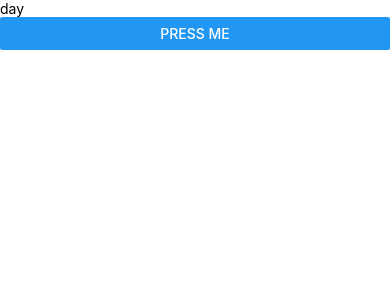
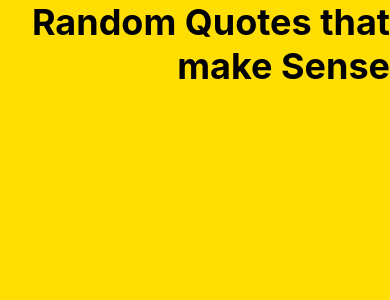
Before and after one commit to suchoX/PlaygroundReactNative, a React Native app: screen / in a window 390 px wide. Shown: the top 300 px of the page. Built offline with nearby package versions, Linux system fonts and the light colour scheme.

Commit message:
Added Quotes Heading

```diff
--- a/src/App.js
+++ b/src/App.js
@@ -17,7 +17,6 @@ import {
   Text,
   View,
   Button,
-  Alert,
 } from 'react-native';
 import {Observer} from 'mobx-react';
 import {useUiStore} from './stores';
@@ -27,11 +26,14 @@ const App: () => Node = () => {
   return (
     <Observer>
       {() => (
-        <SafeAreaView>
-          <View>
-            <Text>{uiStore.colorScheme.type}</Text>
-            <Button title="Press me" onPress={() => uiStore.switchDayNight()} />
-          </View>
+        <SafeAreaView
+          style={[
+            styles.container,
+            {backgroundColor: uiStore.colorScheme.primaryColor},
+          ]}>
+          <Text style={styles.quotesHeading}>
+            {'Random Quotes that make Sense'}
+          </Text>
         </SafeAreaView>
       )}
     </Observer>
@@ -39,6 +41,15 @@ const App: () => Node = () => {
 };
 
 const styles = StyleSheet.create({
+  container: {
+    flex: 1,
+  },
+  quotesHeading: {
+    fontSize: 36,
+    fontWeight: 'bold',
+    textAlign: 'right',
+    alignSelf: 'stretch',
+  },
   sectionContainer: {
     marginTop: 32,
     paddingHorizontal: 24,
```
